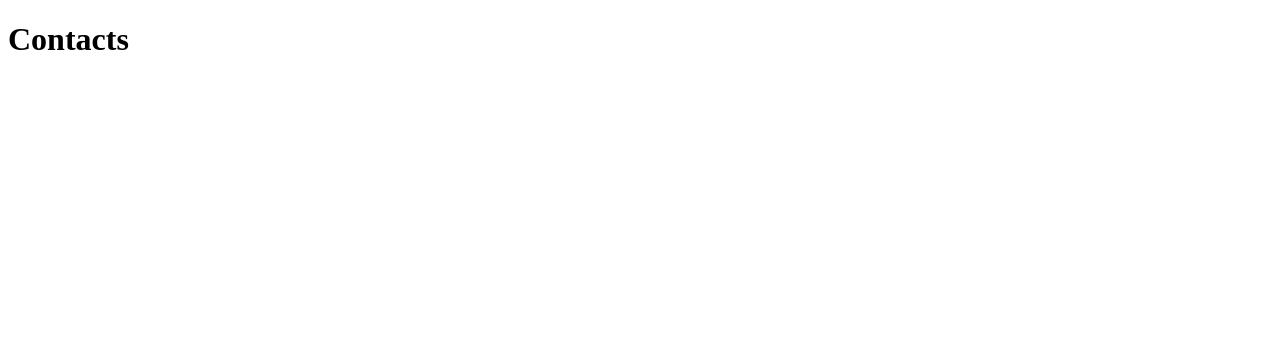
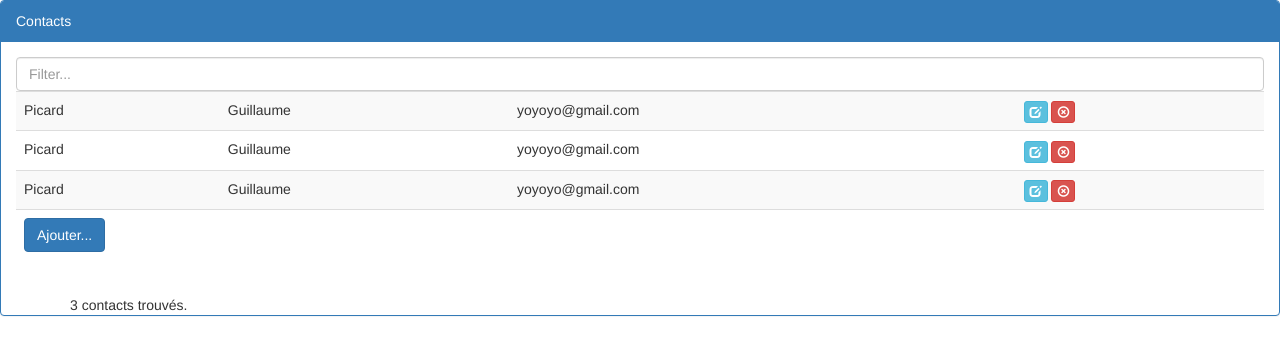
Before and after one commit to Oriath/angular-tds, a plain HTML site: page td2/ex2/contact.html in a window 1280 px wide. Drawn offline with nearby package versions, Linux system fonts and the light colour scheme.

Commit message:
avancée ex2td2
Création du tableau avec bootstrap et affichage, manque code du js plus
formulaire ajout/modif de contact

```diff
--- a/td2/ex2/contact.html
+++ b/td2/ex2/contact.html
@@ -4,11 +4,30 @@
     <meta charset="UTF-8">
     <title>Contacts</title>
     <script src="https://cdnjs.cloudflare.com/ajax/libs/angular.js/1.6.1/angular.min.js"></script>
+    <link rel="stylesheet" type="text/css" href="https://maxcdn.bootstrapcdn.com/bootstrap/3.3.7/css/bootstrap.min.css"></link>
     <script src="js/contactApp.js"></script>
     <script src="js/contactController.js"></script>
+    <script src="js/directives.js"></script>
 </head>
     <body data-ng-controller="ContactController as cttCtrl">
-        <h1>Contacts</h1>
+        <div class="panel panel-primary">
+            <div class="panel-heading">Contacts</div>
+            <div class="panel-body">
+                <input type="text" placeholder="Filter..." class="form-control ng-pristine ng-valid ng-touched"/>
+                <table class="table table-striped">
+                    <tr ng-repeat="contact in cttCtrl.contacts" contact-elem contact="contact">
+                    </tr>
+                    <tr>
+                        <td colspan=4"><div id="add" data-ng-click="toAdd()" class="btn btn-primary">Ajouter...</div></td>
+                    </tr>
+                </table>
+            </div>
 
+            <div class="container">
+                <data-ng-pluralize count="cttCtrl.contacts.length" when="{'0': 'Aucun résultat.',
+                                                                 'one': '1 contact trouvé.',
+                                                                 'other': '{} contacts trouvés.'}"></data-ng-pluralize>
+            </div>
+        </div>
     </body>
 </html>
--- a/td2/ex2/js/contactController.js
+++ b/td2/ex2/js/contactController.js
@@ -1,8 +1,18 @@
-app.controller("ListesController", function() {
+angular.module("ContactApp").controller("ContactController", function() {
 
     var self = this;
 
-    this.contacts = [];
+    this.contacts = [
+        {"nom":"Picard",
+            "prenom":"Guillaume",
+            "mail":"yoyoyo@gmail.com"},
+        {"nom":"Picard",
+            "prenom":"Guillaume",
+            "mail":"yoyoyo@gmail.com"},
+        {"nom":"Picard",
+            "prenom":"Guillaume",
+            "mail":"yoyoyo@gmail.com"}
+    ];
     this.contact = [];
     this.tmpContact = [];
     this.operation = "";
--- /dev/null
+++ b/td2/ex2/js/directives.js
@@ -0,0 +1,7 @@
+angular.module("ContactApp").directive("contactElem", function(){
+    return{
+        restrict:'EA',
+        template:'<td>{{contact.nom}}</td><td>{{contact.prenom}}</td><td>{{contact.mail}}</td><td><div class="btn btn-info btn-xs glyphicon glyphicon-edit" data-ng-click="toUpdate(contact)" aria-hidden="true"></div> <div class="btn btn-danger btn-xs glyphicon glyphicon-remove-circle" data-ng-click="delete(contact)" aria-hidden="true"></div></td>',
+        scope:{contact:'='}
+    };
+});
```
